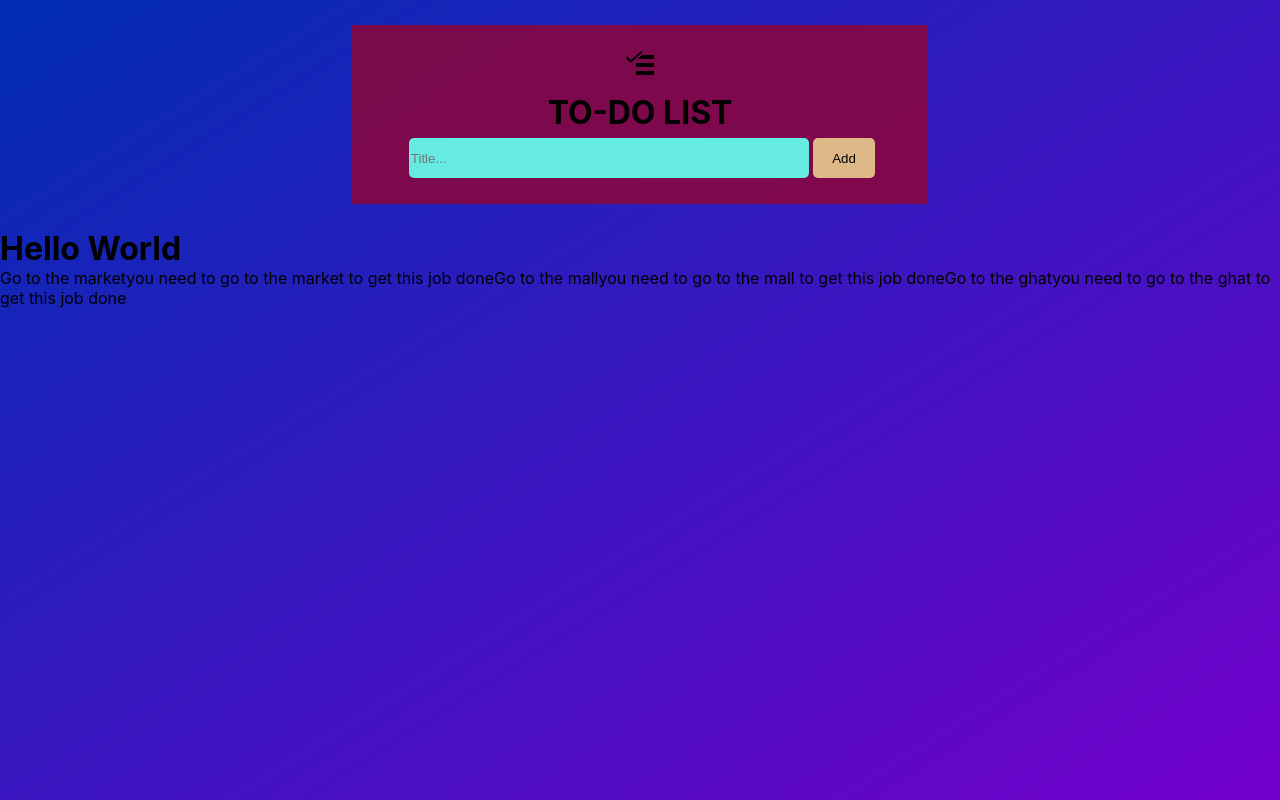
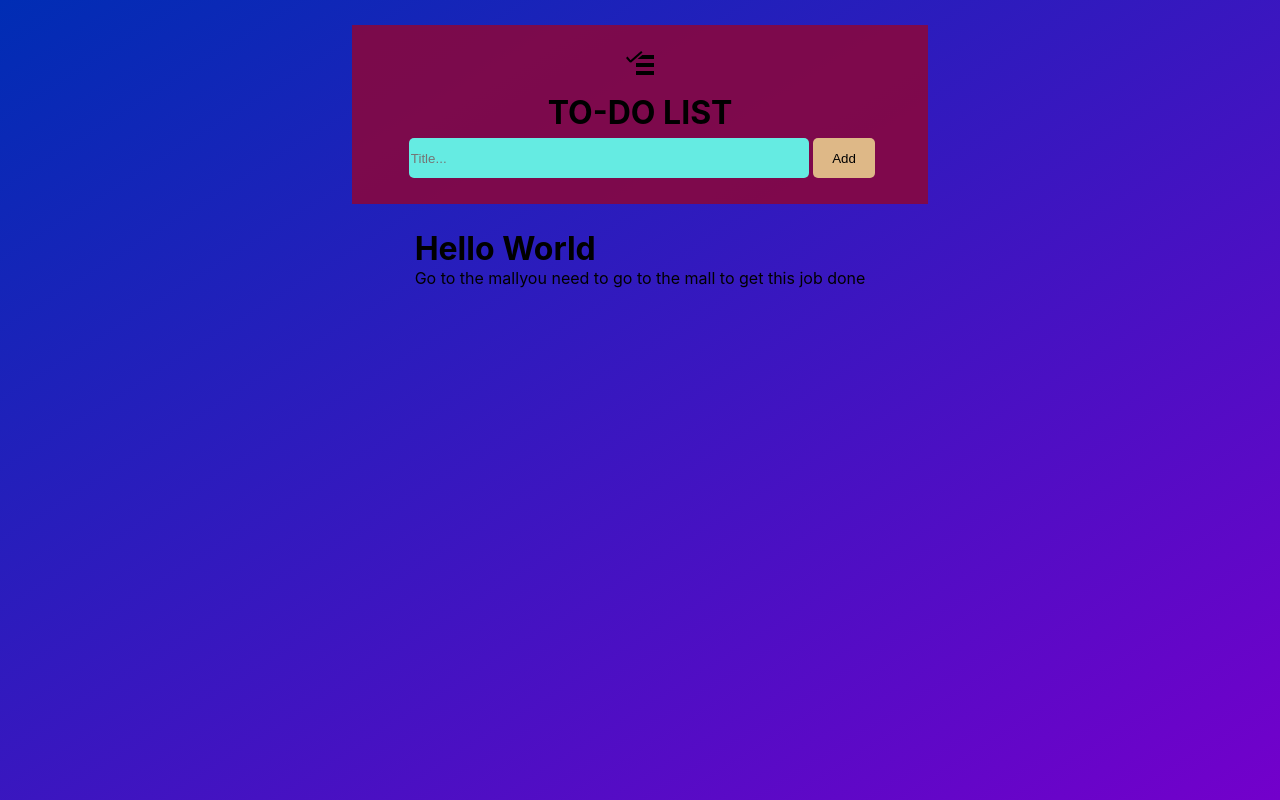
Before and after one commit to Ray-linux/to_do, a React (Create React App) app: page / in a window 1280 px wide. Built offline with nearby package versions, Linux system fonts and the light colour scheme.

Commit message:
second commit

```diff
--- a/src/components/tasks/Tasks.js
+++ b/src/components/tasks/Tasks.js
@@ -1,13 +1,11 @@
 import React from 'react'
 
-export default function Tasks(tasks) {
+export default function Tasks(props) {
 
   return (
     <div className="tasks">
-       <h2>
-        {tasks.title}
-        {tasks.desc}
-       </h2>
+        {props.tasks.title}
+        {props.tasks.desc}
     </div>
   )
 }
--- a/src/components/todos/Todos.js
+++ b/src/components/todos/Todos.js
@@ -5,13 +5,6 @@ export default function Todos(props) {
   return (
     <div>
         <h1>Hello World</h1>
-      {/* {props.todos} */}
-      {props.tasks[0].title}
-      {props.tasks[0].desc}
-      {props.tasks[1].title}
-      {props.tasks[1].desc}
-      {props.tasks[2].title}
-      {props.tasks[2].desc}
       <Tasks tasks = {props.tasks[1]}/>
     </div>
   )
```
